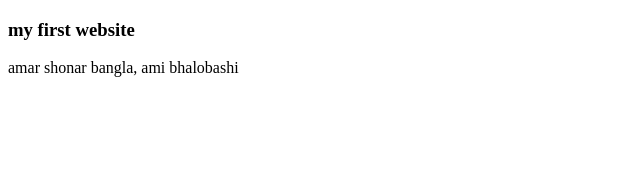
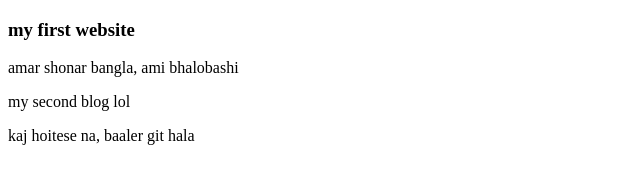
Before and after one commit to FarhaanLabib/Portfolio, a plain HTML site: page index.html in a window 1280 px wide. Shown: the whole page, without its empty margins (0-640 px from the left). Drawn offline with Linux system fonts and the light colour scheme.

Commit message:
git kaj korena

```diff
--- a/index.html
+++ b/index.html
@@ -10,6 +10,7 @@
         <h3> my first website</h3>
         <p>amar shonar bangla, ami bhalobashi</p>
     </div>
-
+    <p>my second blog lol</p>
+    <p>kaj hoitese na, baaler git hala</p>
 </body>
 </html>
```
